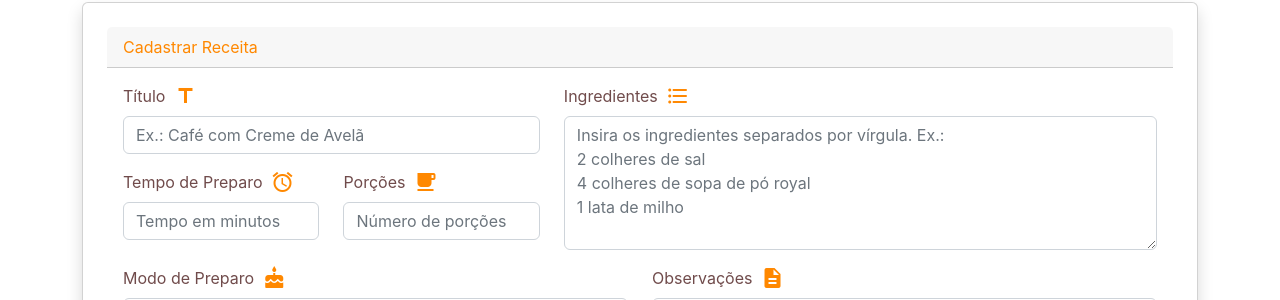
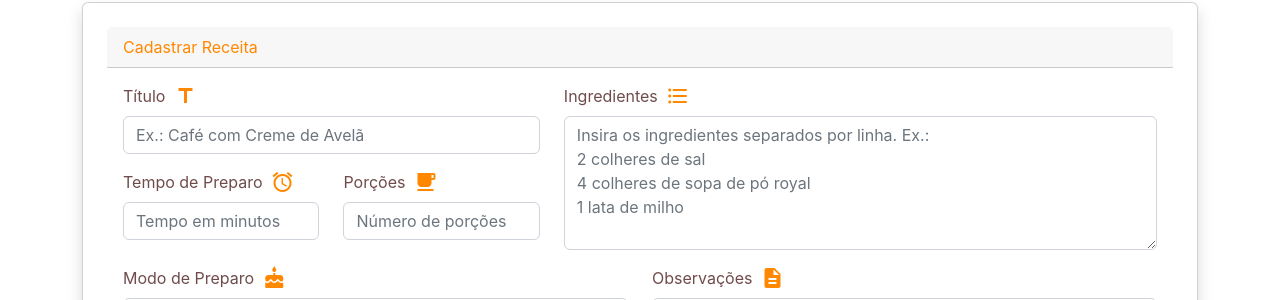
Before and after one commit to xDalete/PanelaDiFerro, a Next.js app: page /register in a window 1280 px wide. Shown: the part 86-386 px from the top of the page. Built offline with nearby package versions, Linux system fonts and the light colour scheme.

Commit message:
nem sei q eu fiz aq :/

```diff
--- a/pages/register.jsx
+++ b/pages/register.jsx
@@ -42,7 +42,7 @@ export default function MyApp() {
                                         <Label className={`me-2 ${styles.titlesColor}`}>Ingredientes</Label>
                                         <i className={`medium material-icons ${styles.themeColor}`}>format_list_bulleted</i>
                                     </div>
-                                    <Input type="textarea" rows="5" placeholder={`Insira os ingredientes separados por vírgula. Ex.:\n2 colheres de sal\n4 colheres de sopa de pó royal\n1 lata de milho`}></Input>
+                                    <Input type="textarea" rows="5" placeholder={`Insira os ingredientes separados por linha. Ex.:\n2 colheres de sal\n4 colheres de sopa de pó royal\n1 lata de milho`}></Input>
                                 </FormGroup>
                             </div>
                         </div>
```
